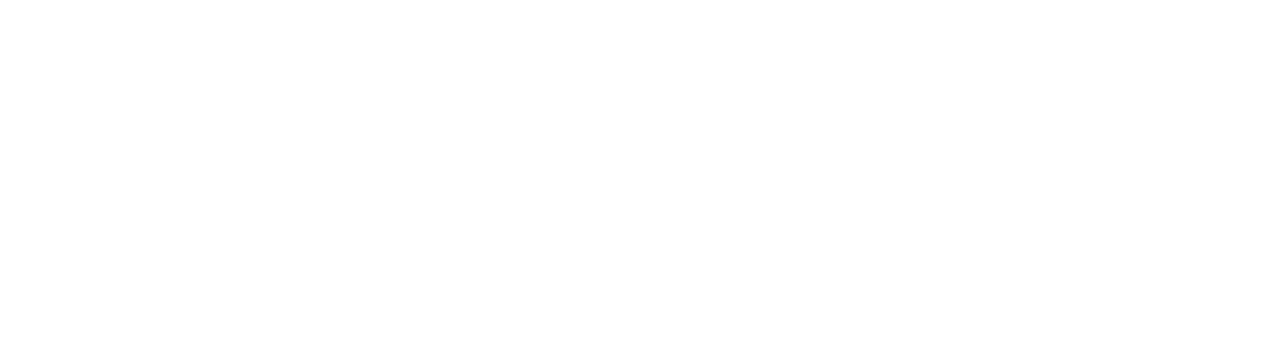
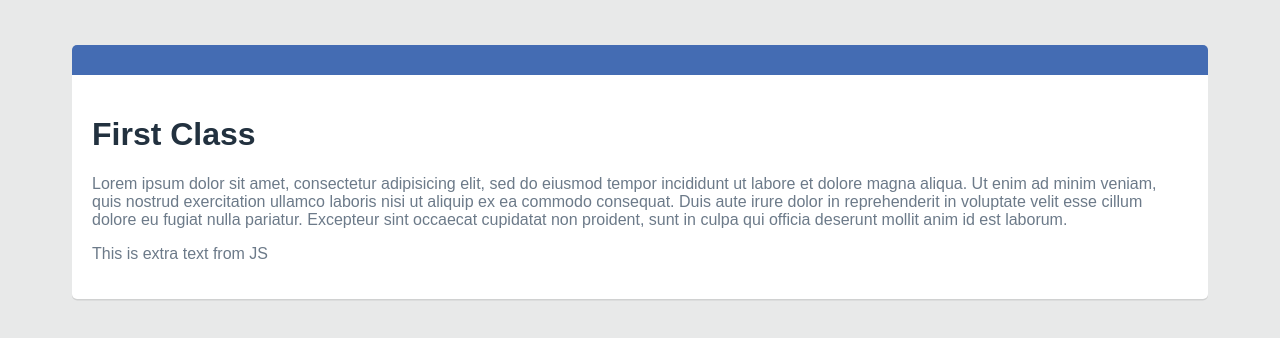
Before and after one commit to leonarther16th/JavaScriptClass1, a plain HTML site: page index.html in a window 1280 px wide. Drawn offline with Linux system fonts and the light colour scheme.

Commit message:
created structure

```diff
--- a/index.html
+++ b/index.html
@@ -1,9 +1,22 @@
 <!DOCTYPE html>
 <html>
+<link rel="stylesheet" type="text/css" href="style.css">
 <head>
 	<title>First Class</title>
 </head>
 <body>
 
+	<div class="container">
+		<h1>First Class</h1>
+		<p>Lorem ipsum dolor sit amet, consectetur adipisicing elit, sed do eiusmod
+		tempor incididunt ut labore et dolore magna aliqua. Ut enim ad minim veniam,
+		quis nostrud exercitation ullamco laboris nisi ut aliquip ex ea commodo
+		consequat. Duis aute irure dolor in reprehenderit in voluptate velit esse
+		cillum dolore eu fugiat nulla pariatur. Excepteur sint occaecat cupidatat non
+		proident, sunt in culpa qui officia deserunt mollit anim id est laborum.</p>
+	</div>
+
+
 </body>
+<script type="text/javascript" src="script.js"></script>
 </html>
--- a/script.js
+++ b/script.js
@@ -0,0 +1,9 @@
+var x = "hello";
+var elem = document.getElementsByClassName('container');
+var extraText = '<p>This is extra text from JS</p>';
+
+elem[0].innerHTML = elem[0].innerHTML + extraText;
+
+
+var randomNumber = Math.random();
+console.log('random number is ' + randomNumber);
--- a/style.css
+++ b/style.css
@@ -0,0 +1,31 @@
+* {
+	box-sizing: border-box;
+}
+body {
+	font-size: 16px;
+	font-family: 'Varela Round', sans-serif;
+	background: #e8e9e9;
+	padding-left: 5%;
+	padding-right: 5%;
+	color: #6C7A89;
+}
+.container {
+	padding: 20px;
+	background: #fff;
+  	border-radius: 5px;
+	margin: 45px auto;
+  	box-shadow: 0 1.5px 0 0 rgba(0,0,0,0.1);
+  	border-top: 30px solid #446CB3;
+}
+
+.item {
+	color: #fff;
+	padding: 15px;
+	margin: 5px;
+	background: #3db5da;
+	border-radius: 3px;
+}
+
+h1{
+	color: #22313F;
+}
```
